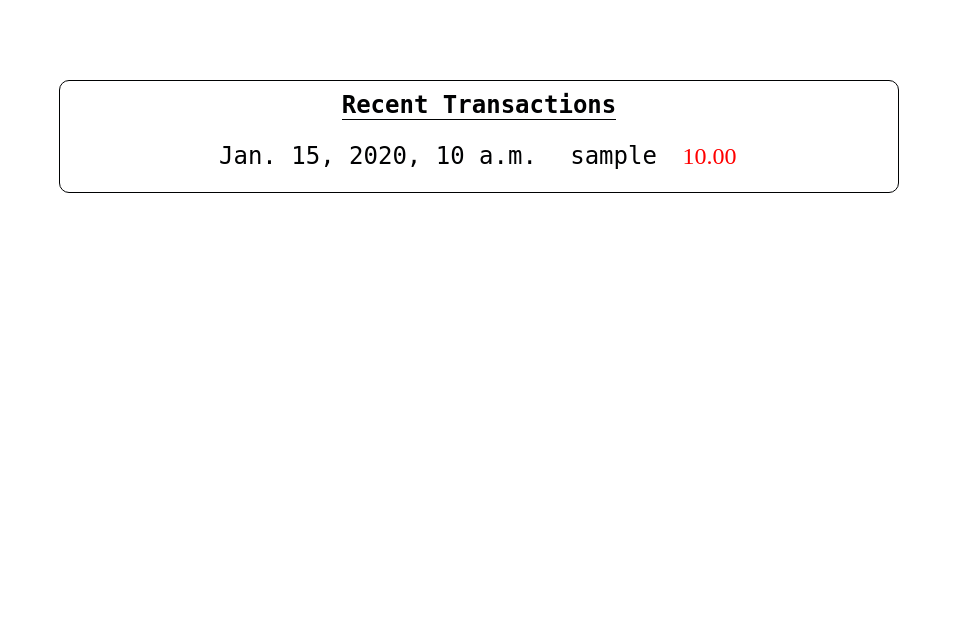
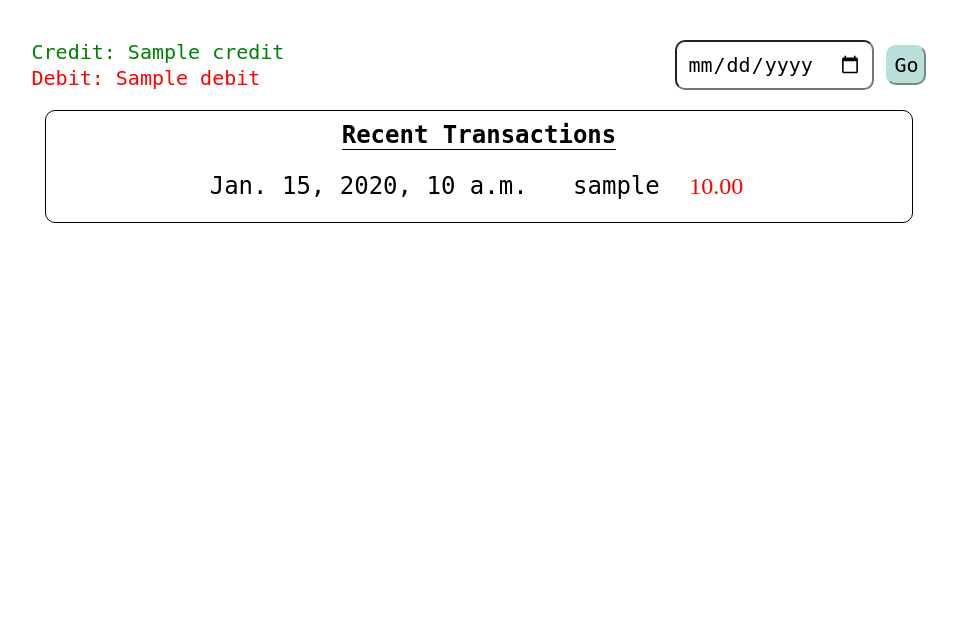
Before and after one commit to Nightowl-code/Khata, a Django app: template MainApp/templates/MainApp/recent.html in a window 1280 px wide. Shown: the part 80-719 px from the top of the page, without its empty margins (161-1118 px from the left). Run offline with Django 3.2, Linux system fonts and the light colour scheme; the template is opened without the code that fills it: most values are stand-ins (such as "Sample title", 1, 10 or a date in 2020); some web fonts are replaced.

Commit message:
added option to move to dates in recent page

```diff
--- a/MainApp/static/MainApp/recent.css
+++ b/MainApp/static/MainApp/recent.css
@@ -1,11 +1,45 @@
 div#container {
     /* background: red; */
-    height: calc(100vh - 10rem);
-    padding: 2rem;
+    height: calc(100vh - 10rem - 10vh);
+    padding: 1rem;
     font-size: 1.2rem;
     display: flex;
     flex-direction: column;
     /* justify-content: space-evenly; */
+}
+input[type="date"] {
+    background: transparent;
+    color: black;
+    border-radius: .5rem;
+    padding: .5rem;
+    font-size: 1rem;
+  }
+div.total_amout {
+    display: flex;
+    flex-direction: column;
+    justify-content: space-between;
+}
+div.date-control {
+    margin-top: 1rem;
+    display: flex;
+    gap: .3rem;
+    flex-direction: row;
+    justify-content: space-around;
+}
+div.inner-data-control{
+    display: flex;
+    flex-direction: row;
+    gap: 1rem;
+}
+div.inner-data-control>input[type='submit'] {
+    padding: .5rem;
+    border: solid 2px black;
+    border-radius: .5rem;
+    user-select: none;
+    cursor: pointer;
+}
+div.inner-data-control>button:hover {
+    background: #b8dfd9;
 }
 .row {
     display: flex;
--- a/MainApp/templates/MainApp/recent.html
+++ b/MainApp/templates/MainApp/recent.html
@@ -30,6 +30,16 @@
     </span>
     </div>
     {% endif %}
+    <!-- control to move to any particular date -->
+    <div class="date-control">
+        <div class="total_amout"><span class="credit-amount" style="color: green;"> Credit: {{amount.credit}} </span><span class="debit-amount" style="color:red">Debit: {{amount.debit}}</span></div>
+        <form class="inner-data-control" action="./" method="post" >
+            {% csrf_token %}
+        <input type="date" name="date" id="date" value="{{current_date}}" required>
+        <input type="submit" id="date-control-button" onclick="changeDate()" value="Go" style="width: 2rem;">
+    </form>
+    </div>
+
     <div class="container" id="container">
         <div class="row">
             <div class="transaction-container">
```
Also changed, not shown: MainApp/views.py (+35 -25 lines), MainApp/static/MainApp/recent.js (line endings or trailing spaces).
